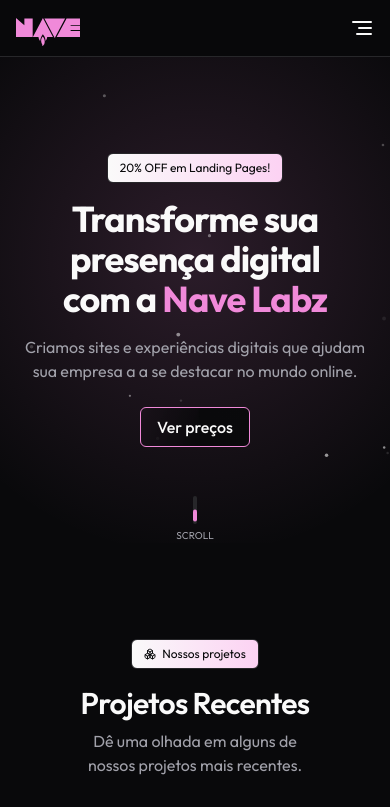
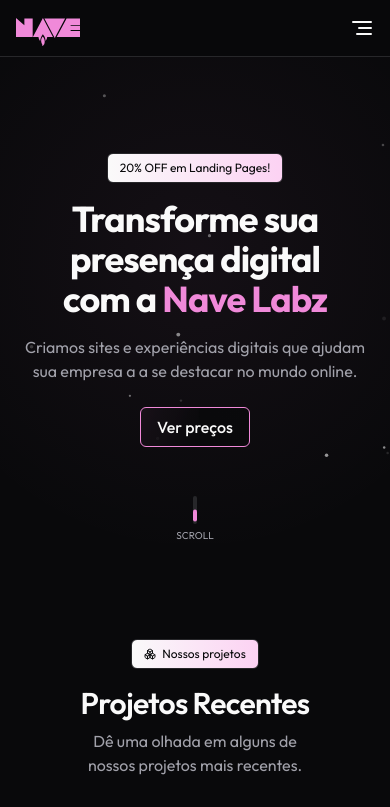
Before and after one commit to NaveLabz/nave, a Next.js app: page / in a window 390 px wide. Shown: the top 807 px of the page. Built offline with nearby package versions, Linux system fonts and the light colour scheme.

Commit message:
styles: change blur oppacity for hero section in mobile

```diff
--- a/src/app/(home)/_components/hero.tsx
+++ b/src/app/(home)/_components/hero.tsx
@@ -7,7 +7,7 @@
 export function Hero() {
   return (
     <section>
-      <div className="absolute inset-0 -z-30 bg-[radial-gradient(circle_300px_at_50%_200px,theme(colors.nave),transparent)] opacity-15"></div>
+      <div className="absolute inset-0 -z-30 bg-[radial-gradient(circle_300px_at_50%_200px,theme(colors.nave),transparent)] opacity-5 sm:opacity-15"></div>
       <div className="absolute inset-0 -z-20 h-full w-full opacity-60">
         <SparklesCore
           id="tsparticlesfullpage"
```
